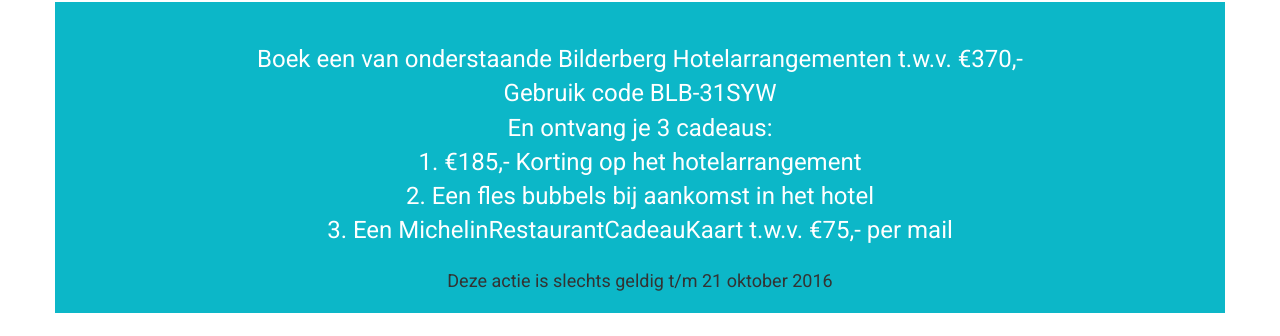
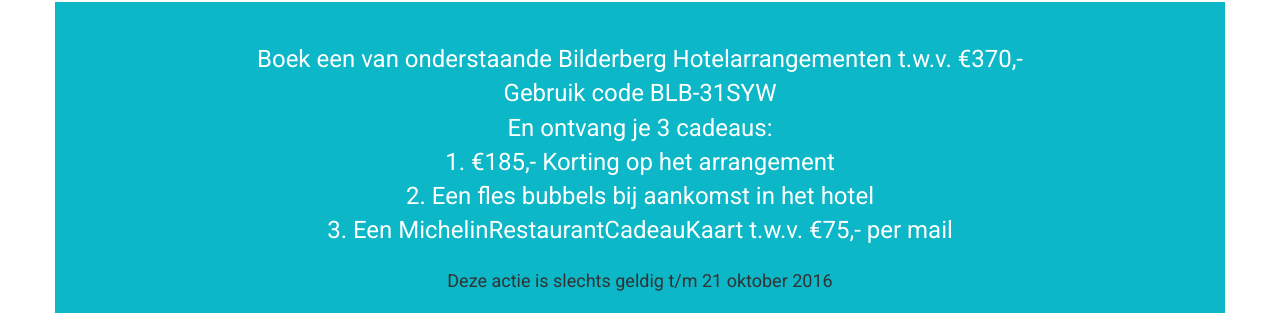
Before and after one commit to Albert91/bilderberg, a Jekyll site: the page built from index.html, in a window 1280 px wide. Shown: the part 135-471 px from the top of the page. Built offline with Jekyll 4.4.1, drawn with Linux system fonts in a browser that asks for light colours.

Commit message:
Update from Forestry.io - _data/text.yml

```diff
--- a/_data/text.yml
+++ b/_data/text.yml
@@ -4,7 +4,7 @@ actionpoint1: Vier &amp; vijfsterrenhotels
 actionpoint2: Arrangementen incl. veel extra’s
 actionpoint3: Boek nu, betaal pas in het hotel!
 intro1: Boek een van onderstaande Bilderberg Hotelarrangementen t.w.v. €370,-<br>Gebruik
-  code BLB-31SYW<br>En ontvang je 3 cadeaus:<br>1. €185,- Korting op het hotelarrangement<br>2.
+  code BLB-31SYW<br>En ontvang je 3 cadeaus:<br>1. €185,- Korting op het arrangement<br>2.
   Een fles bubbels bij aankomst in het hotel<br>3. Een MichelinRestaurantCadeauKaart
   t.w.v. €75,- per mail
 intro2: Deze actie is slechts geldig t/m 21 oktober 2016
```
